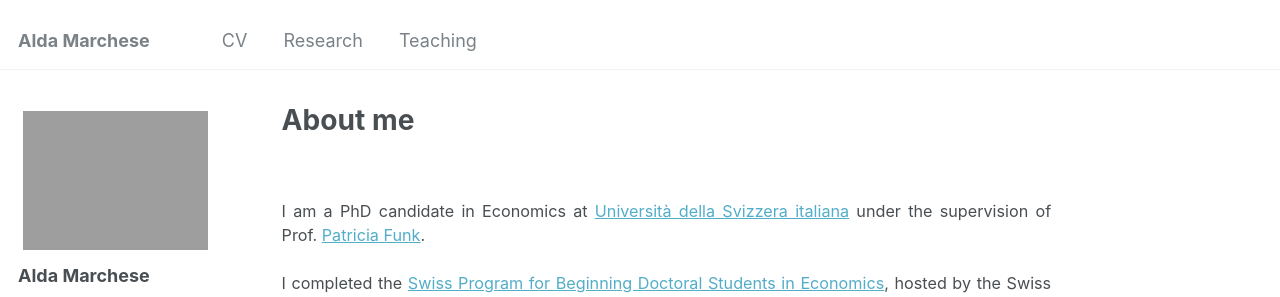
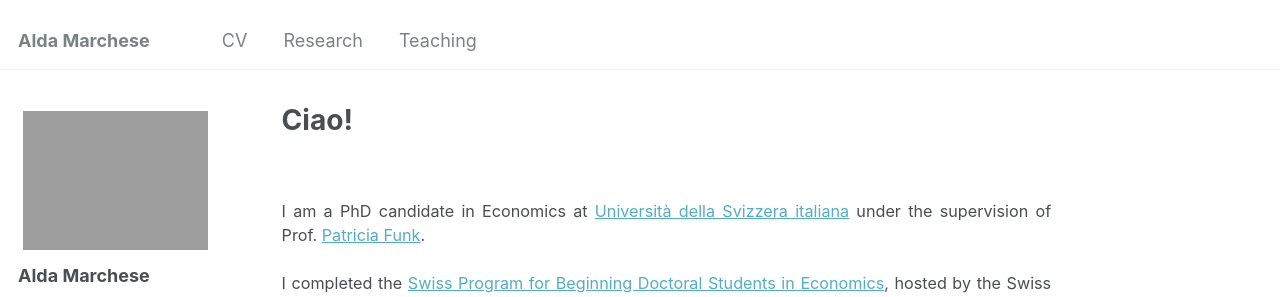
Before and after one commit to aldamarchese/aldamarchese.github.io, a Jekyll site: the page built from _pages/about.md, in a window 1280 px wide. Shown: the top 297 px of the page. Built offline with Jekyll 4.4.1, drawn with Linux system fonts in a browser that asks for light colours.

Commit message:
Update about.md

```diff
--- a/_pages/about.md
+++ b/_pages/about.md
@@ -1,13 +1,12 @@
 ---
 permalink: /
-title: "About me"
+title: "Ciao!"
 author_profile: true
 redirect_from:
   - /about/
   - /about.html
 ---
 <br>
-
 <div style="text-align: justify; font-size: 0.9em;">
 I am a PhD candidate in Economics at <a href="https://idep.usi.ch">Università della Svizzera italiana</a> under the supervision of Prof.  <a href="https://sites.google.com/site/patriciafelicitasfunk/">Patricia Funk</a>.
 <br><br>
```
